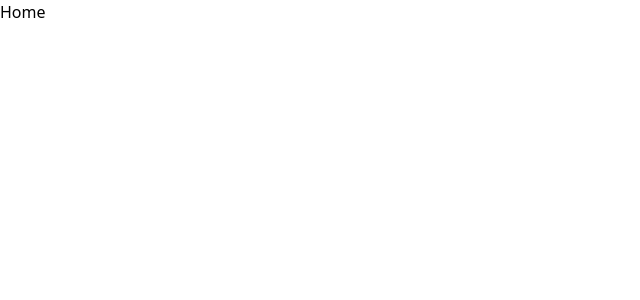
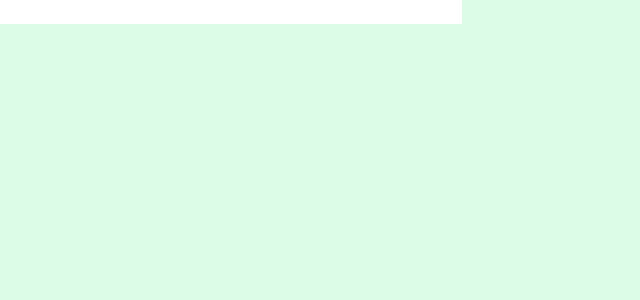
Before and after one commit to camilojimenez19/hellobuild-auth, a React (Create React App) app: page / in a window 1280 px wide. Shown: the top 300 px of the page, without its empty margins (0-640 px from the left). Built offline with nearby package versions, Linux system fonts and the light colour scheme.

Commit message:
Making logic for authContext

```diff
--- a/src/App.js
+++ b/src/App.js
@@ -1,20 +1,16 @@
 import React from "react";
-import { Routes, Route } from 'react-router-dom';
 
-import { Home } from "./components/Home";
+// import { authContext, useAuth } from "./context/AuthContex";
+// import { Home } from "./components/Home";
 import { SignIn } from "./components/SignIn";
-import { SignUp } from "./components/SignUp";
-
+// import { SignUp } from "./components/SignUp";
 
 const App = () => {
+  // const { user } = useAuth(authContext);
 
-  return (
-    <Routes>
-      <Route path="/" element={<Home />} />
-      <Route path="/signin" element={<SignIn /> } />
-      <Route path="/signup" element={<SignUp />} />
-    </Routes>
-  );
+  // console.log(user)
+
+  return <div className="bg-green-100 h-screen flex"><SignIn /></div>;
 };
 
 export default App;
--- a/src/components/SignIn.js
+++ b/src/components/SignIn.js
@@ -1,7 +1,23 @@
-import React from 'react'
+import React from "react";
+import { useAuth } from "../context/AuthContex";
 
 export const SignIn = () => {
+
+  const {user} = useAuth();
+
+  console.log(user)
+
+  // const [form, setForm] = useState({
+  //   email: '',
+  //   password: ''
+  // });
+
   return (
-    <div>SignIn</div>
-  )
-}
+    <div>
+      <form>
+        <input type="email" name="email" id="name"/>
+        <input type="password" name="password" id="password"/>
+      </form>
+    </div>
+  );
+};
--- /dev/null
+++ b/src/context/AuthContex.js
@@ -0,0 +1,28 @@
+import { createContext, useContext } from "react";
+
+/* Create context */
+export const authContext = createContext();
+
+/* Custom Hook for auth */
+export const useAuth = () => {
+    const context = useContext(authContext);
+    if (!context) throw new Error('There is not auth provider')
+    return context
+}
+
+/* Set provider for context */
+export const AuthProvider = ({children}) => {
+  const user = {
+    isSignIn: false,
+  };
+
+  return (
+    <authContext.Provider
+      value={{
+        user,
+      }}
+    >
+      {children}
+    </authContext.Provider>
+  );
+};
--- a/src/index.js
+++ b/src/index.js
@@ -2,13 +2,11 @@ import React from "react";
 import ReactDOM from "react-dom/client";
 import "./index.css";
 import App from "./App";
-import { BrowserRouter } from "react-router-dom";
+import { AuthProvider } from "./context/AuthContex";
 
 const root = ReactDOM.createRoot(document.getElementById("root"));
 root.render(
-  <React.StrictMode>
-    <BrowserRouter>
-      <App />
-    </BrowserRouter>
-  </React.StrictMode>
+  <AuthProvider>
+    <App />
+  </AuthProvider>
 );
```
Also changed, not shown: src/components/ProtectedRoute.js (deleted).
